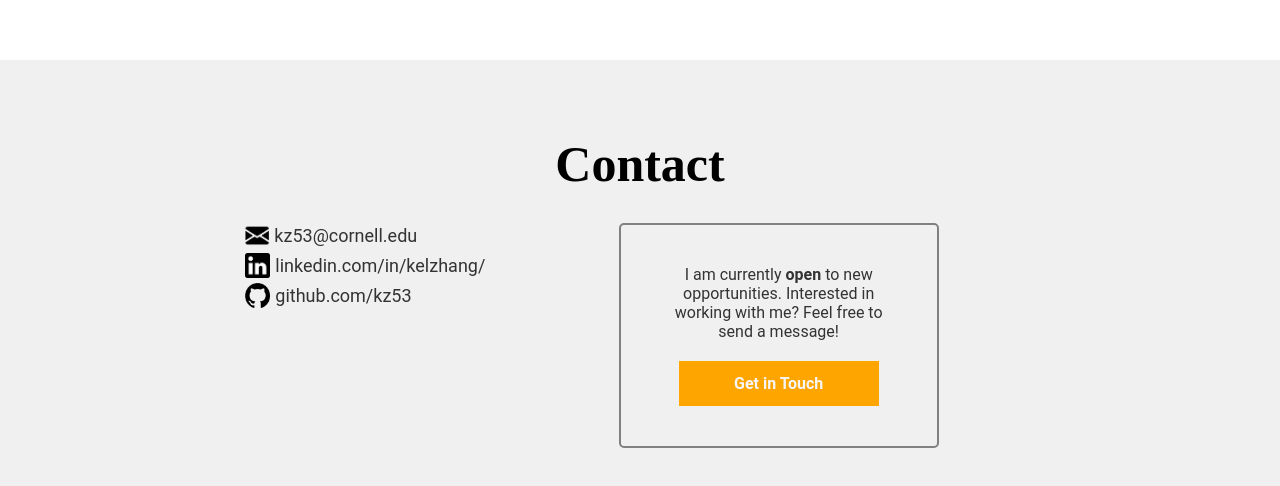
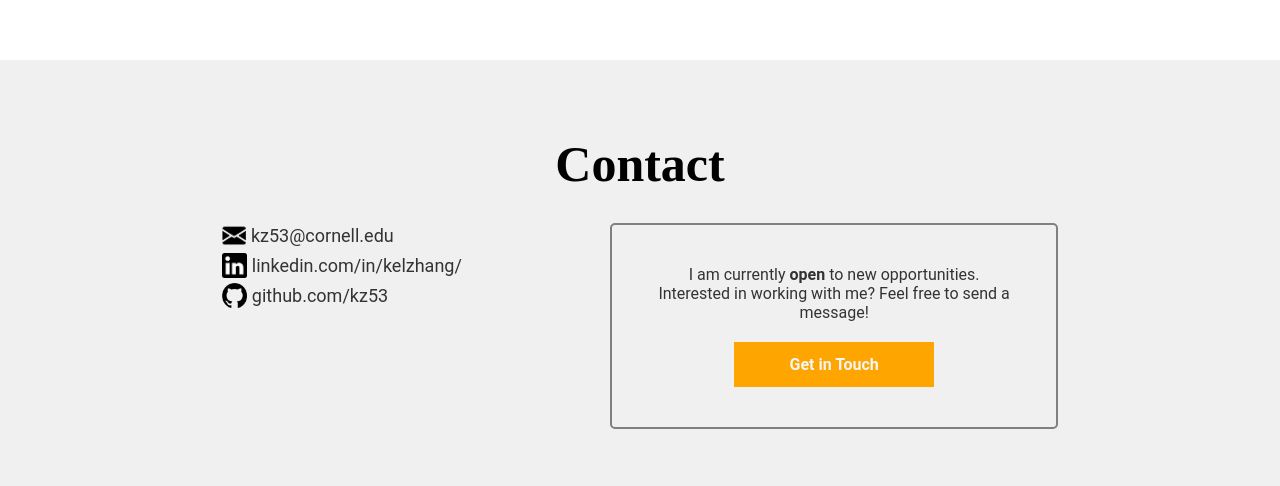
Before and after one commit to kz53/kz53.github.io, a React (Create React App) app: page / in a window 1280 px wide. Shown: the part 3215-3701 px from the top of the page. Built offline with nearby package versions, Linux system fonts and the light colour scheme.

Commit message:
links icons

```diff
--- a/src/App.js
+++ b/src/App.js
@@ -280,6 +280,7 @@ class App extends React.Component {
         {/* <!-- Contact --> */}
         <section ref={this.contactRef} id="contact" className="">
           <h2 className="hidden">Contact</h2>
+          <div className="contact-box">
             <div className="contact-content">
               <div className="hidden contact-links">
                 <div className="bullet-row">
@@ -303,6 +304,7 @@ class App extends React.Component {
                 </div>
               </div>
             </div>
+          </div>
         </section>
       </div>
     );
--- a/src/styles.css
+++ b/src/styles.css
@@ -451,10 +451,15 @@ section {
 }
 
 @media screen and (min-width: 800px){
+  .contact-box {
+    display: flex;
+    justify-content: center;
+  }
+
   .contact-content {
     display: flex;
     justify-content: space-evenly;
-    max-width: 800px;
+    max-width: 1000px;
   }
 
   .contact-links {
@@ -470,7 +475,7 @@ section {
     border-radius: 5px;
     text-align: center;
     font-size: 16px;
-    width: 40%;
+    width: 50%;
     padding: 40px;
   }
 }
```
Lines whose indentation alone changed are shown as unchanged.
